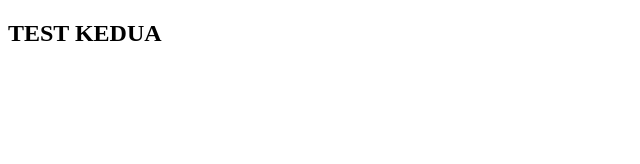
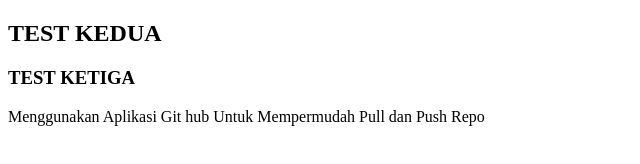
Before and after one commit to bintangnaufal21/testgit, a plain HTML site: page index.html in a window 1280 px wide. Shown: the whole page, without its empty margins (0-640 px from the left). Drawn offline with Linux system fonts and the light colour scheme.

Commit message:
Update index.html
Test Ketiga

```diff
--- a/index.html
+++ b/index.html
@@ -8,5 +8,7 @@
   </head>
   <body>
     <h2>TEST KEDUA</h2>
+    <h3>TEST KETIGA</h3>
+    <p>Menggunakan Aplikasi Git hub Untuk Mempermudah Pull dan Push Repo</p>
   </body>
 </html>
```
